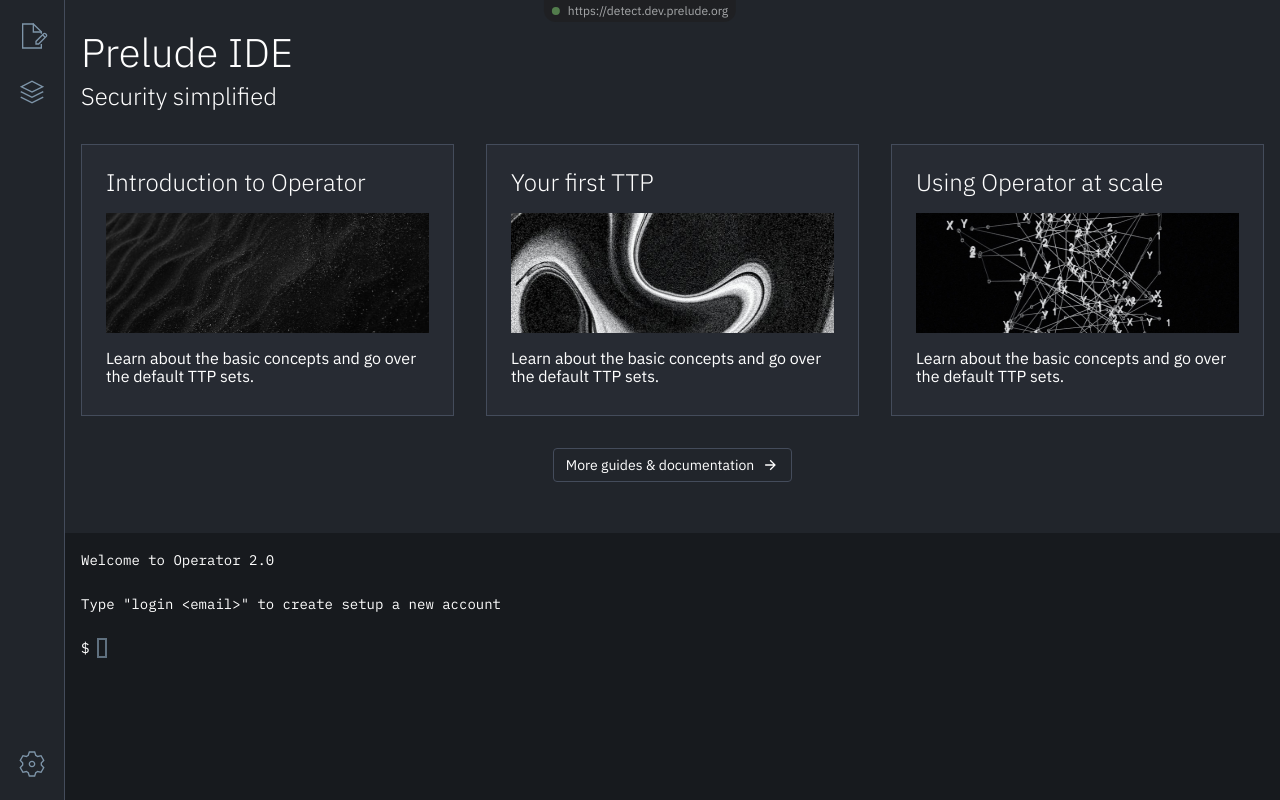
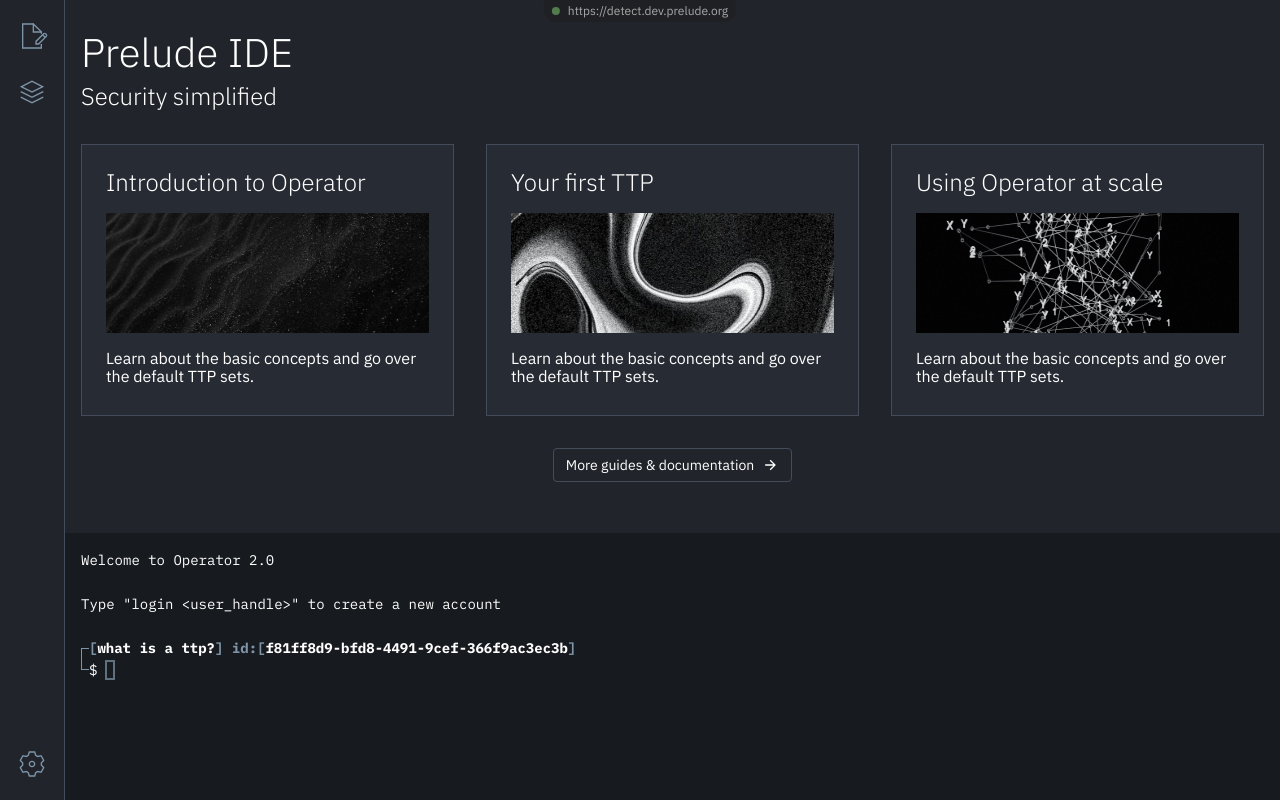
Before and after one commit to preludeorg/build, a React (Vite) app: page / in a window 1280 px wide. Built offline with nearby package versions, Linux system fonts and the light colour scheme.

Commit message:
Add ttp to PS1

```diff
--- a/src/components/terminal/list-manifest.tsx
+++ b/src/components/terminal/list-manifest.tsx
@@ -9,21 +9,7 @@
 import shallow from "zustand/shallow";
 import useNavigationStore from "../../hooks/navigation-store";
 import useTerminalStore from "../../hooks/terminal-store";
-
-const getManifest = async (config: ServiceConfig) => {
-  const service = new Service(config);
-  return service.build.listManifest();
-};
-
-const getTTP = async (id: string, config: ServiceConfig) => {
-  const service = new Service(config);
-  return service.build.getTTP(id);
-};
-
-interface TTP {
-  id: string;
-  question: string;
-}
+import { getManifest, TTP } from "../../lib/ttp";
 
 const ListManifest: React.FC<{ unlock: (s: string) => void }> = ({
   unlock,
--- /dev/null
+++ b/src/components/terminal/primary-prompt.tsx
@@ -0,0 +1,33 @@
+import { TTP } from "../../lib/ttp";
+import styles from "./terminal.module.css";
+
+interface Props {
+  ttp?: TTP;
+  children: JSX.Element | JSX.Element[];
+}
+
+const PrimaryPrompt: React.FC<Props> = ({ children, ttp }) => {
+  return (
+    <div className={styles.ps1}>
+      {ttp && <div className={styles.border} />}
+      <div>
+        {ttp && (
+          <div className={styles.properties}>
+            <span>[</span>
+            {ttp.question}
+            <span>]</span>
+            {"  "}
+            <span>id:[</span>
+            {ttp.id}
+            <span>]</span>
+            {"  "}
+          </div>
+        )}
+        <span>$</span>
+        <div className={styles.lineText}>{children}</div>
+      </div>
+    </div>
+  );
+};
+
+export default PrimaryPrompt;
--- a/src/components/terminal/terminal.module.css
+++ b/src/components/terminal/terminal.module.css
@@ -50,3 +50,23 @@
   background-color: rgba(126, 149, 169, 0.7);
   border: none;
 }
+
+.ps1 {
+  display: flex;
+}
+
+.border {
+  border-top: 1.5px solid var(--color-primary-10);
+  border-bottom: 1.5px solid var(--color-primary-10);
+  border-left: 1.5px solid var(--color-primary-10);
+  margin: 11px 0;
+  width: 0.5rem;
+}
+
+.properties {
+  font-weight: bold;
+}
+
+.properties span {
+  color: var(--color-primary-10);
+}
--- a/src/components/terminal/terminal.tsx
+++ b/src/components/terminal/terminal.tsx
@@ -3,6 +3,7 @@
 import useTerminalStore from "../../hooks/terminal-store";
 import styles from "./terminal.module.css";
 import cx from "classnames";
+import PrimaryPrompt from "./primary-prompt";
 
 const useScrollToBottom = (changesToWatch: any, wrapperRef: any) => {
   React.useEffect(() => {
@@ -77,7 +78,6 @@
   const { ref, bufferedContent } = useTerminal();
   return (
     <div tabIndex={0} ref={ref} className={styles.terminal}>
-      <WelcomeMessage />
       {bufferedContent.map((el, index) => {
         return <React.Fragment key={index}>{el}</React.Fragment>;
       })}
@@ -86,26 +86,12 @@
   );
 };
 
-const WelcomeMessage = () => {
-  return (
-    <span>
-      Welcome to Operator 2.0
-      <br />
-      <br />
-      Type "login {`<email>`}" to create setup a new account
-      <br />
-      <br />
-    </span>
-  );
-};
-
 const CurrentLine = () => {
-  const prompt = "$";
-
-  const { focused, inputEnabled } = useTerminalStore(
+  const { focused, inputEnabled, currentTTP } = useTerminalStore(
     (state) => ({
       focused: state.focused,
       inputEnabled: state.inputEnabled,
+      currentTTP: state.currentTTP,
     }),
     shallow
   );
@@ -120,16 +106,13 @@
   }
 
   return (
-    <>
-      <span className={styles.prompt}>{prompt}</span>
-      <div className={styles.lineText}>
-        <span className={styles.preWhiteSpace}>{beforeCaretText}</span>
-        <span className={cx(styles.caret, { [styles.focused]: focused })}>
-          <span className={styles.caretAfter} />
-        </span>
-        <span className={styles.preWhiteSpace}>{afterCaretText}</span>
-      </div>
-    </>
+    <PrimaryPrompt ttp={currentTTP}>
+      <span className={styles.preWhiteSpace}>{beforeCaretText}</span>
+      <span className={cx(styles.caret, { [styles.focused]: focused })}>
+        <span className={styles.caretAfter} />
+      </span>
+      <span className={styles.preWhiteSpace}>{afterCaretText}</span>
+    </PrimaryPrompt>
   );
 };
 
--- a/src/hooks/terminal-store.tsx
+++ b/src/hooks/terminal-store.tsx
@@ -1,6 +1,8 @@
 import create from "zustand";
 import { commands } from "../components/terminal/commands";
+import PrimaryPrompt from "../components/terminal/primary-prompt";
 import styles from "../components/terminal/terminal.module.css";
+import { TTP } from "../lib/ttp";
 
 function splitStringAtIndex(value: string, index: number) {
   if (!value) {
@@ -9,8 +11,21 @@
   return [value.substring(0, index), value.substring(index)];
 }
 
+const WelcomeMessage = () => {
+  return (
+    <span>
+      Welcome to Operator 2.0
+      <br />
+      <br />
+      Type "login {`<user_handle>`}" to create a new account
+      <br />
+      <br />
+    </span>
+  );
+};
+
 interface TerminalStore {
-  prompt: string;
+  currentTTP?: TTP;
   focused: boolean;
   inputEnabled: boolean;
   input: string;
@@ -27,12 +42,15 @@
 }
 
 const useTerminalStore = create<TerminalStore>((set, get) => ({
-  prompt: "$",
+  currentTTP: {
+    question: "what is a ttp?",
+    id: "f81ff8d9-bfd8-4491-9cef-366f9ac3ec3b",
+  },
   inputEnabled: true,
   focused: false,
   input: "",
   caretPosition: 0,
-  bufferedContent: [],
+  bufferedContent: [<WelcomeMessage />],
   commandsHistory: [],
   historyPointer: 0,
   setFocus: (focused) => {
@@ -141,7 +159,7 @@
     }));
   },
   async processCommand() {
-    const { input, prompt, commandsHistory } = get();
+    const { input, commandsHistory } = get();
     const [command, ...rest] = input.trim().split(" ");
     let output: string | JSX.Element = "";
 
@@ -166,12 +184,9 @@
 
     set((state) => {
       const waiting = (
-        <>
-          <span>{prompt}</span>
-          <span className={`${styles.lineText} ${styles.preWhiteSpace}`}>
-            {input}
-          </span>
-        </>
+        <PrimaryPrompt ttp={state.currentTTP}>
+          <span className={styles.preWhiteSpace}>{input}</span>
+        </PrimaryPrompt>
       );
 
       return {
@@ -199,17 +214,7 @@
     }
 
     set((state) => {
-      const nextBufferedContent = (
-        <>
-          {output ? (
-            <span>
-              <br />
-              {output}
-            </span>
-          ) : null}
-          <br />
-        </>
-      );
+      const nextBufferedContent = output ? <span>{output}</span> : <></>;
 
       return {
         bufferedContent: [...state.bufferedContent, nextBufferedContent],
--- /dev/null
+++ b/src/lib/ttp.ts
@@ -0,0 +1,16 @@
+import { Service, ServiceConfig } from "@theprelude/sdk";
+
+export const getManifest = async (config: ServiceConfig) => {
+  const service = new Service(config);
+  return service.build.listManifest();
+};
+
+export const getTTP = async (id: string, config: ServiceConfig) => {
+  const service = new Service(config);
+  return service.build.getTTP(id);
+};
+
+export interface TTP {
+  id: string;
+  question: string;
+}
```
